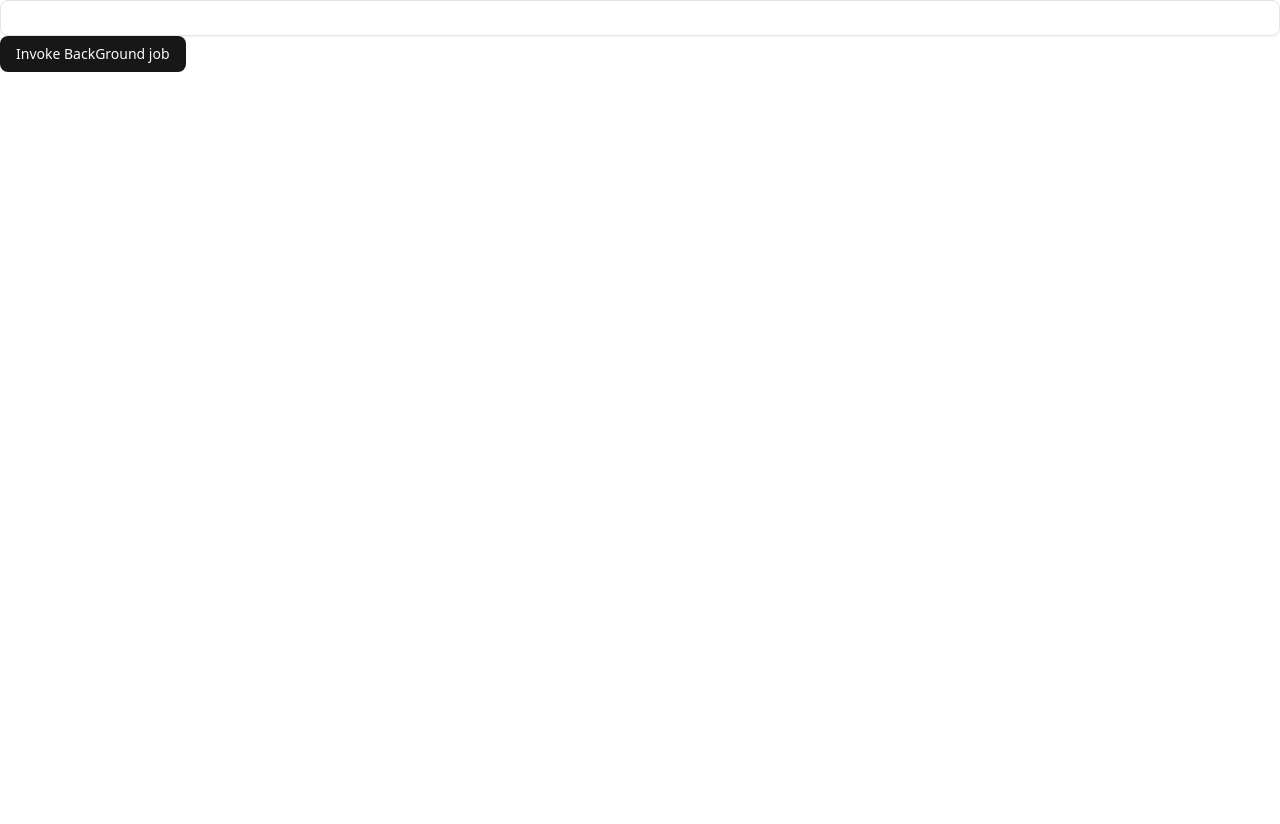
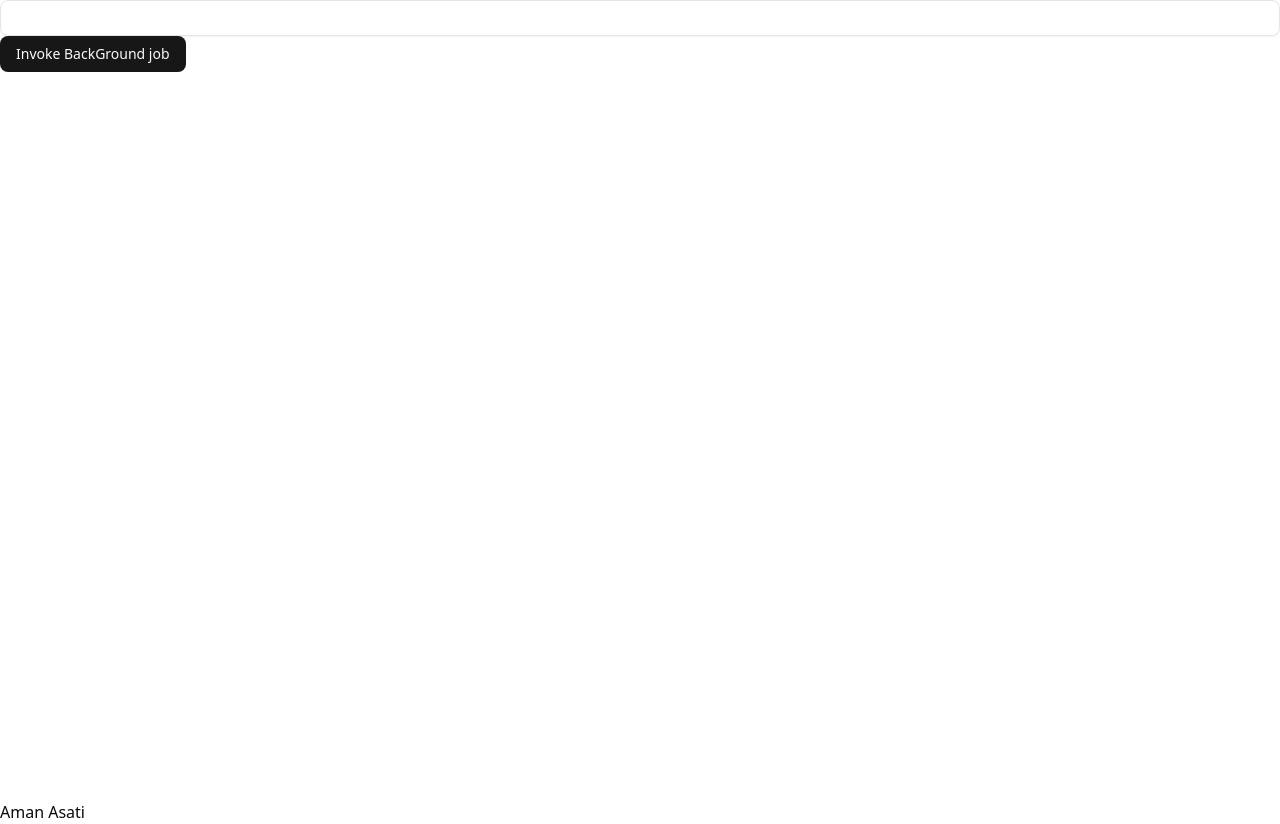
Before and after one commit to amanasati01/lovable-clone, a Next.js app: page / in a window 1280 px wide. Before the commit the page ends 800 px from the top, so only its background shows below. Built offline with nearby package versions, Linux system fonts and the light colour scheme.

Commit message:
Add: implemented feature XYZ

```diff
--- a/src/app/page.tsx
+++ b/src/app/page.tsx
@@ -31,6 +31,7 @@ export default function Home() {
         </Button>
         <div>{JSON.stringify(invoke.data)}</div>
       </div>
+      <div>Aman Asati</div>
     </>
   );
 }
```
